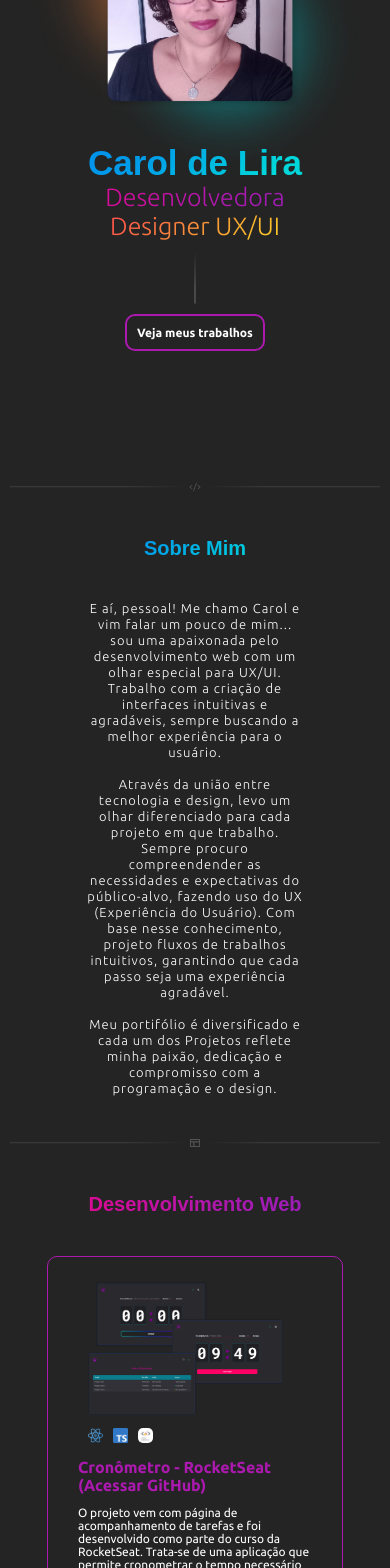
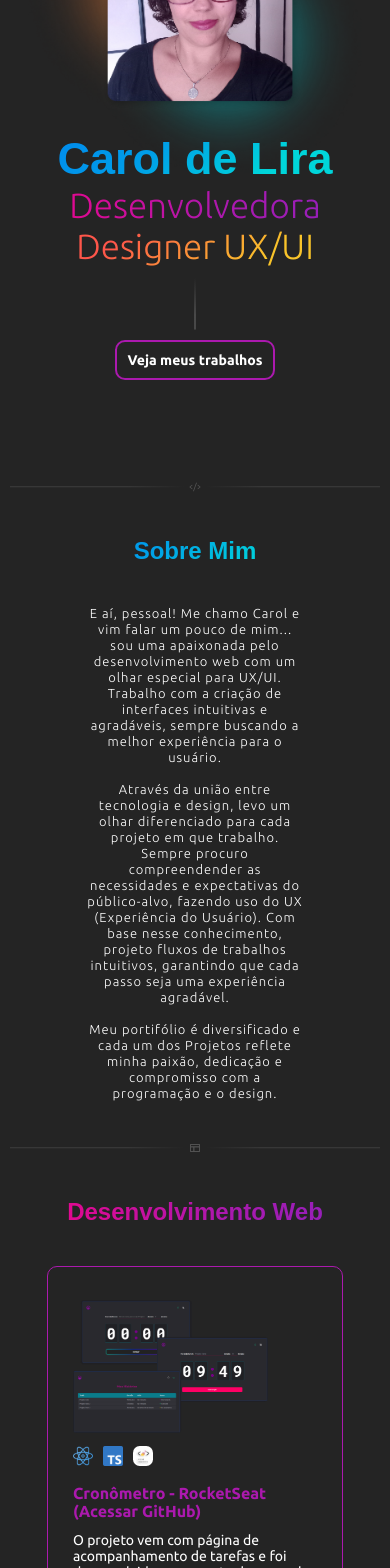
Before and after one commit to caroldelira/portifolio, a React (Create React App) app: page / in a window 390 px wide. Shown: the part 160-1728 px from the top of the page. Built offline with nearby package versions, Linux system fonts and the light colour scheme; a web font is replaced by a local one.

Commit message:
organizando fontes no responsivo

```diff
--- a/src/components/Button/Button.styles.ts
+++ b/src/components/Button/Button.styles.ts
@@ -41,6 +41,6 @@ export const Button = styled.button<ButtonProps>`
   @media only screen and (max-width: 768px) {
     padding: 10px;
     margin-top: 10px;
-    font-size: 12px;
+    font-size: 14px;
   }
 `
--- a/src/components/Card/Card.styles.ts
+++ b/src/components/Card/Card.styles.ts
@@ -53,7 +53,7 @@ export const ImageContainer = styled.div<CardProps>`
 
   @media only screen and (max-width: 768px) {
     justify-content: center;
-    margin-botton: 10px;
+    margin: 8px 8px;
     width: 100%;
   }
 `
@@ -67,7 +67,7 @@ export const ImageCard = styled.div<CardProps>`
   }
 
   @media only screen and (max-width: 768px) {
-    padding: 10px;
+    padding: 10px 10px;
 
     & img {
       width: 80%;
@@ -95,7 +95,7 @@ export const imageLogos = styled.div<CardProps>`
   @media only screen and (max-width: 768px) {
 
     & img {
-      width: 15px;
+      width: 20px;
       height: auto;
       margin-left: 10px;
     }
@@ -130,14 +130,14 @@ export const TextContainer = styled.div<CardProps>`
   }
 
   @media only screen and (max-width: 768px) {
-    padding: 15px 15px;
+    padding: 10px 10px;
     width: 100%;
 
     h4 {
       font-size: 16px;
     }
     p {
-      font-size: 12px;
+      font-size: 14px;
     }
     ul {
       line-height: 18px;
--- a/src/pages/Banner/Banner.styles.ts
+++ b/src/pages/Banner/Banner.styles.ts
@@ -39,7 +39,7 @@ export const ContentContainer = styled.div`
 
   @media only screen and (max-width: 768px) {
     width: 100%;
-    margin-top: -50px;
+    margin-top: -60px;
   }
 `
 
@@ -60,7 +60,7 @@ export const H1 = styled.h1`
   color: black;
 
   @media only screen and (max-width: 768px) {
-    font-size: 35px;
+    font-size: 45px;
   }
 `
 
@@ -76,7 +76,7 @@ export const H2Pink = styled.h2`
   color: black;
 
   @media only screen and (max-width: 768px) {
-    font-size: 25px;
+    font-size: 35px;
   }
 `
 export const H2Yellow = styled.h2`
@@ -91,7 +91,7 @@ export const H2Yellow = styled.h2`
   color: black;
 
   @media only screen and (max-width: 768px) {
-    font-size: 25px;
+    font-size: 35px;
   }
 `
 
@@ -113,4 +113,7 @@ export const ContentButton = styled.div`
   display: flex;
   justify-content: center;
 
+  @media only screen and (max-width: 768px) {
+    margin-bottom: 50px;
+  }
 `
--- a/src/pages/Sobre/Sobre.styles.ts
+++ b/src/pages/Sobre/Sobre.styles.ts
@@ -17,7 +17,7 @@ export const H3 = styled.h3`
 
   @media only screen and (max-width: 768px) {
     margin-top: 20px;
-    font-size: 20px;
+    font-size: 24px;
   }
 `
 
--- a/src/pages/Trabalhos/Trabalhos.styles.ts
+++ b/src/pages/Trabalhos/Trabalhos.styles.ts
@@ -10,7 +10,7 @@ export const Container = styled.div`
   position: relative;
 
   @media only screen and (max-width: 768px) {
-   min-height: 2680px;
+   height: 2800px;
    margin-top: 20px;
   }
 `
@@ -24,6 +24,7 @@ export const BG = styled.div`
 export const H3 = styled.h3`
   text-align: center;
   font-size: 35px;
+  margin-bottom: 20px;
   background-image: var(--linear-pink);
   background-clip: text;
   -webkit-background-clip: text; /* Alguns navegadores precisam do prefixo */
@@ -31,13 +32,13 @@ export const H3 = styled.h3`
   color: black;
 
   @media only screen and (max-width: 768px) {
-   font-size: 20px;
-   margin-bottom: 20px;
+   font-size: 24px;
   }
 `
 export const H3S = styled.h3`
   text-align: center;
   font-size: 35px;
+  margin-bottom: 20px;
   background-image: var(--linear-yellow);
   background-clip: text;
   -webkit-background-clip: text; /* Alguns navegadores precisam do prefixo */
@@ -47,8 +48,7 @@ export const H3S = styled.h3`
   margin-top: 40px;
 
   @media only screen and (max-width: 768px) {
-   font-size: 20px;
-   margin-bottom: 20px;
+   font-size: 24px;
   }
 `
 export const Content = styled.div`
```
